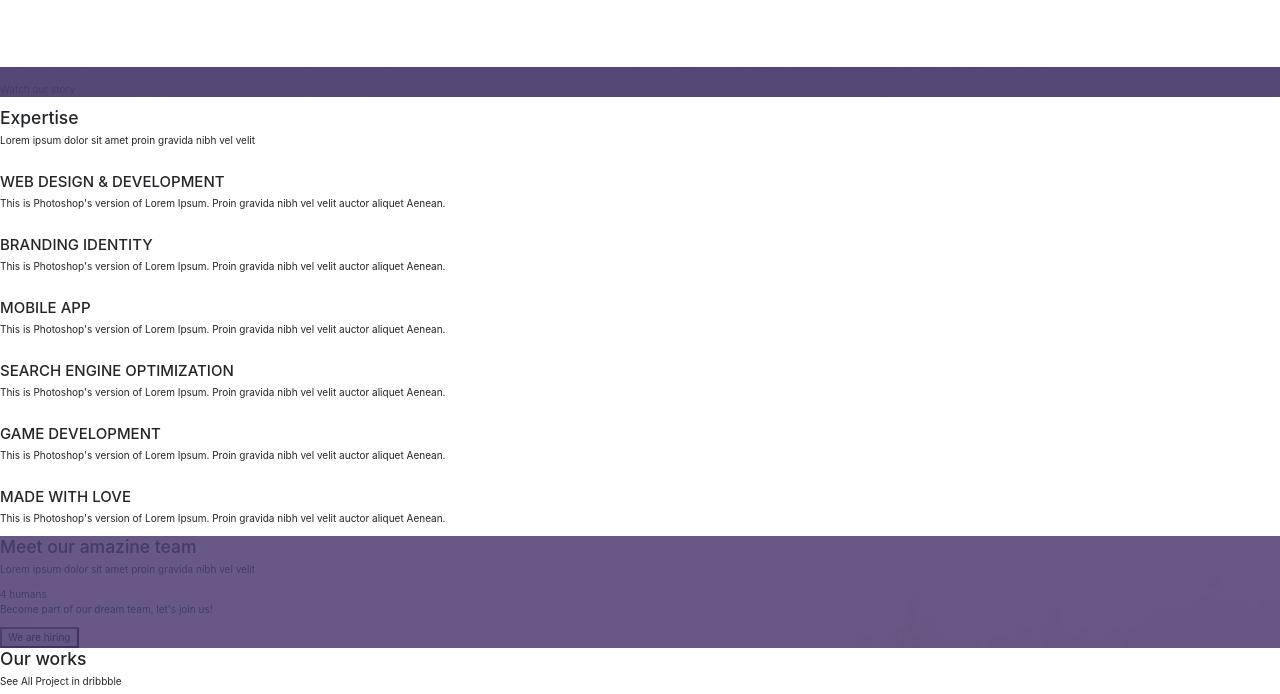
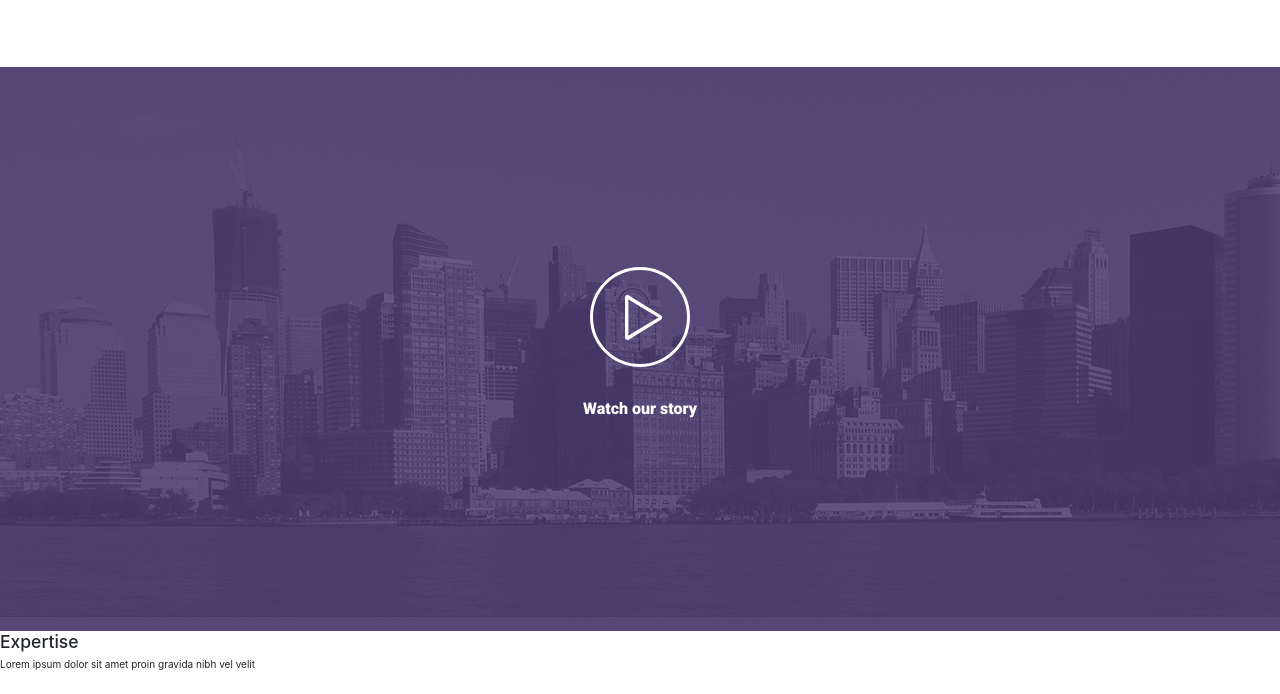
Before and after one commit to Ronic404/tajam, a website built with webpack: page src/index.html in a window 1280 px wide. Shown: the part 1155-1849 px from the top of the page. Built offline with nearby package versions, Linux system fonts and the light colour scheme; a web font is replaced by a local one.

Commit message:
add video-page

```diff
--- a/src/assets/sass/layouts/_about-page.scss
+++ b/src/assets/sass/layouts/_about-page.scss
@@ -14,5 +14,6 @@
     font-weight: 300;
     margin-bottom: 25px;
     line-height: 1.6;
+    opacity: 0.75;
   }
 }
--- a/src/assets/sass/layouts/_video-page.scss
+++ b/src/assets/sass/layouts/_video-page.scss
@@ -1,6 +1,7 @@
 .video-page {
   position: relative;
   background-image: url('../img/bg/bg-2.jpg');
+  padding: 200px 0;
 
   &::before {
     content: '';
@@ -12,4 +13,34 @@
     background-color: $overlay-color;
     opacity: 0.85;
   }
+
+  &__content {
+    position: relative;
+
+    &-play {
+      border: 3px solid #fff;
+      border-radius: 50%;
+      width: 100px;
+      height: 100px;
+      position: relative;
+      margin-bottom: 30px;
+
+      &-icon {
+        position: absolute;
+        top: 25px;
+        left: 32px;
+        background-image: url('../img/icons.png');
+        background-position: -143px -50px;
+        width: 37px;
+        height: 45px;
+      }
+    }
+
+    &-text {
+      font-family: 'Roboto', sans-serif;
+      font-weight: 900;
+      font-size: 1.6rem;
+      color: #fff;
+    }
+  }
 }
--- a/src/index.html
+++ b/src/index.html
@@ -67,8 +67,14 @@
       </div>
     </section>
     <section class="video-page">
-      <img src="" alt="">
-      <p>Watch our story</p>
+      <div class="video-page__content row justify-content-center">
+        <div class="video-page__content-play">
+          <div class="video-page__content-play-icon"></div>
+          <!-- https://www.youtube.com/watch?v=KvUgaHTNit4 -->
+        </div>
+        <div class="w-100"></div>
+        <p class="video-page__content-text">Watch our story</p>
+      </div>
     </section>
     <section>
       <div>
```
